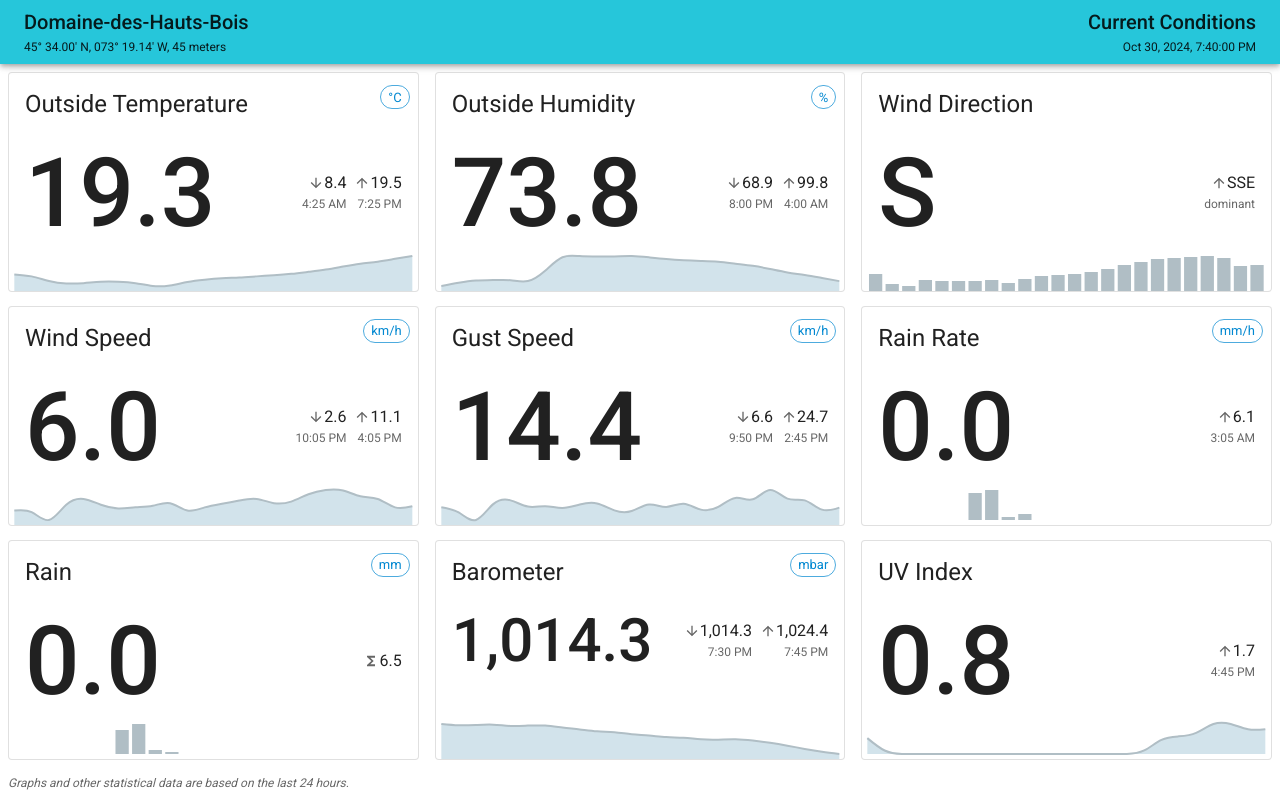
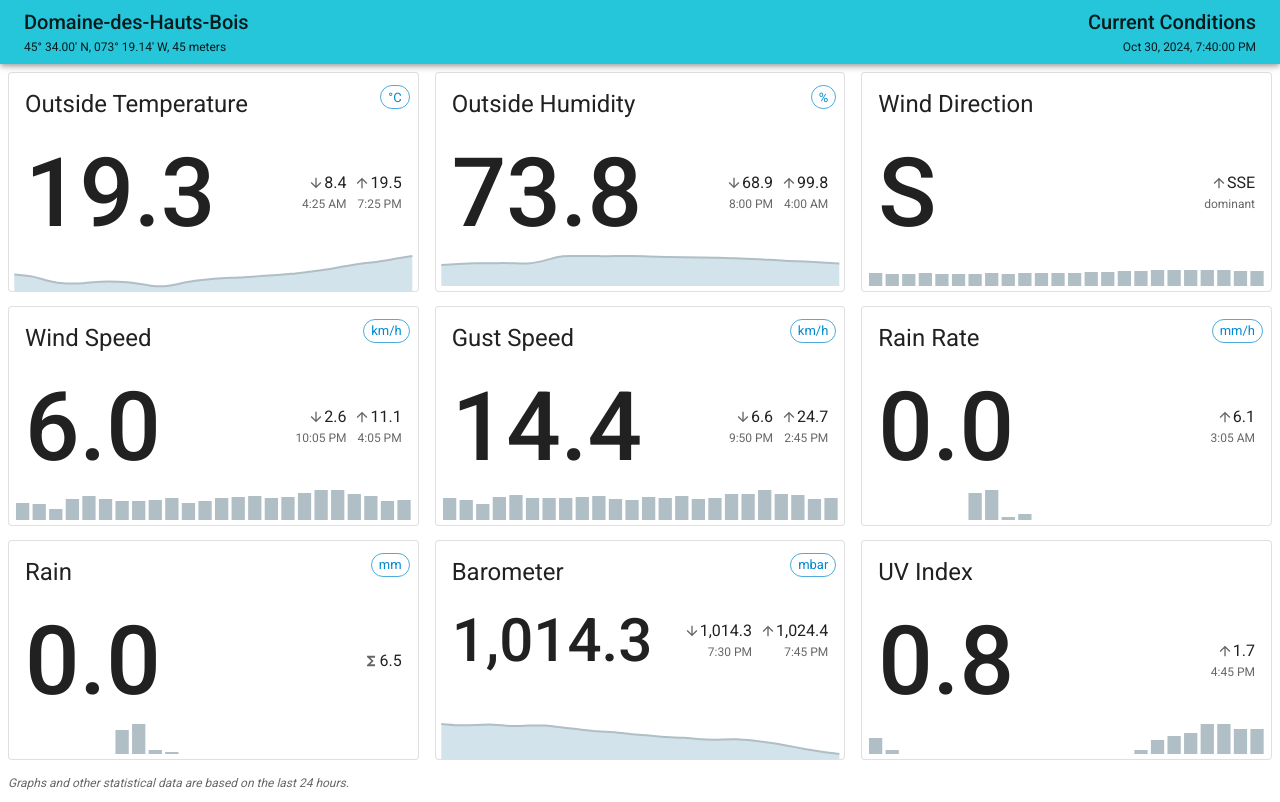
Before and after one commit to bourquep/weewx-me.teo, a Next.js app: page / in a window 1280 px wide. Built offline with nearby package versions, Linux system fonts and the light colour scheme; what @mui/material-nextjs would draw is missing.

Commit message:
feat: Specify fixed min and/or max values for sparkline
Depending on the observation type.

```diff
--- a/src/app/page.tsx
+++ b/src/app/page.tsx
@@ -25,14 +25,6 @@ import { Alert, AlertTitle, Box, CircularProgress, Grid2, Stack, styled, Typogra
 import { useTranslations } from 'next-intl';
 
 const Offset = styled('div')(({ theme }) => theme.mixins.toolbar);
-
-function plotTypeFromObservation(observation: string): 'line' | 'bar' {
-  if (['windDir', 'rainRate', 'rain'].includes(observation)) {
-    return 'bar';
-  }
-
-  return 'line';
-}
 
 export default function Home() {
   const { data, error, isLoading } = useCurrentData();
@@ -90,6 +82,8 @@ export default function Home() {
                 sumValue={observation.sum}
                 sparkLineData={observation.past24h}
                 sparkLinePlotType={plotTypeFromObservation(observation.observation)}
+                sparkLineMinValue={sparkLineMinMaxValuesFromObservation(observation.observation)[0]}
+                sparkLineMaxValue={sparkLineMinMaxValuesFromObservation(observation.observation)[1]}
               />
             </Grid2>
           ))}
@@ -101,3 +95,42 @@ export default function Home() {
     </Stack>
   );
 }
+
+function plotTypeFromObservation(observation: string): 'line' | 'bar' {
+  if (['windDir', 'windSpeed', 'windGust', 'rainRate', 'rain', 'UV'].includes(observation)) {
+    return 'bar';
+  }
+
+  return 'line';
+}
+
+function sparkLineMinMaxValuesFromObservation(observation: string): [number?, number?] {
+  switch (observation) {
+    case 'windDir':
+      return [0, 360];
+
+    case 'windSpeed':
+      return [0, undefined];
+
+    case 'windGust':
+      return [0, undefined];
+
+    case 'rainRate':
+      return [0, undefined];
+
+    case 'rain':
+      return [0, undefined];
+
+    case 'lightning_strike_count':
+      return [0, undefined];
+
+    case 'outHumidity':
+      return [0, undefined];
+
+    case 'UV':
+      return [0, undefined];
+
+    default:
+      return [undefined, undefined];
+  }
+}
--- a/src/components/MetricCard.tsx
+++ b/src/components/MetricCard.tsx
@@ -34,6 +34,8 @@ interface MetricCardProps {
   cardTitle: string;
   sparkLineData: Array<Array<number>>;
   sparkLinePlotType: 'line' | 'bar';
+  sparkLineMinValue?: number;
+  sparkLineMaxValue?: number;
   currentValue: number | string;
   minValue?: number | string;
   minTimestamp?: number | string;
@@ -47,6 +49,8 @@ export default function MetricCard({
   cardTitle,
   sparkLineData,
   sparkLinePlotType,
+  sparkLineMinValue,
+  sparkLineMaxValue,
   currentValue,
   minValue,
   minTimestamp,
@@ -60,8 +64,8 @@ export default function MetricCard({
   const t = useTranslations();
 
   const graphData = sparkLineData.map(([, value]) => Number(value.toFixed(1)));
-  const graphMinValue = Math.min(...graphData);
-  const graphMaxValue = Math.max(...graphData);
+  const graphMinValue = sparkLineMinValue ?? Math.min(...graphData);
+  const graphMaxValue = sparkLineMaxValue ?? Math.max(...graphData);
   const isGraphEmpty = graphData.filter((x) => x != 0).length == 0;
 
   function formatNumber(value?: number | string, options: NumberFormatOptions = { maximumFractionDigits: 1 }) {
```
